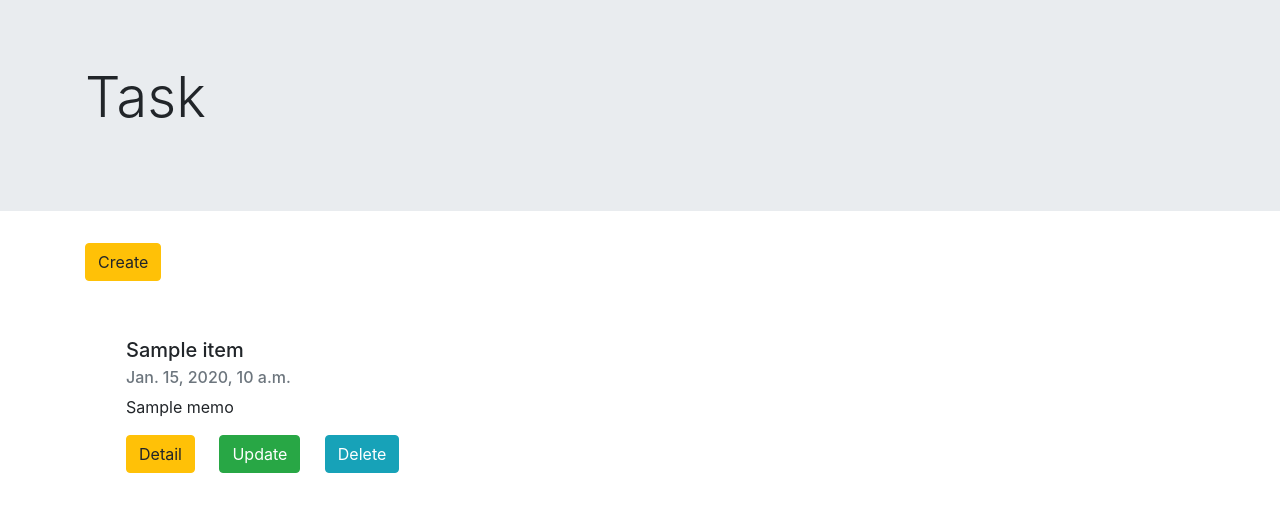
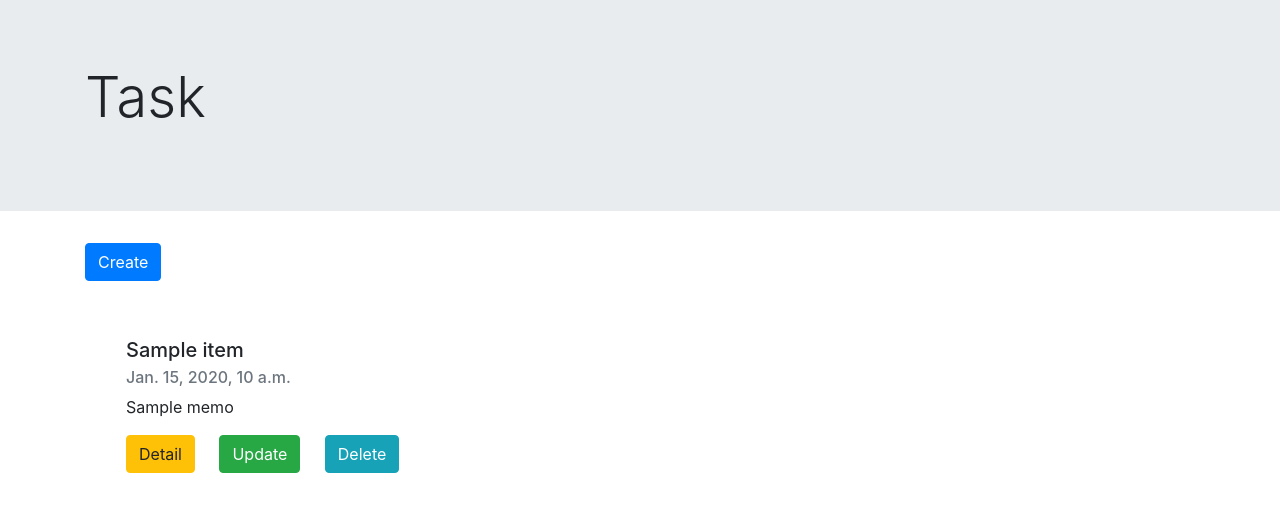
Before and after one commit to tomyoshi/sample-django-todoapp, a Django app: template templates/task/list.html in a window 1280 px wide. Shown: the top 512 px of the page. Run offline with Django 3.2, Linux system fonts and the light colour scheme; the template is opened without the code that fills it: most values are stand-ins (such as "Sample title", 1, 10 or a date in 2020); some libraries are stand-ins or nearby versions.

Commit message:
change color of create button

```diff
--- a/templates/task/list.html
+++ b/templates/task/list.html
@@ -15,7 +15,7 @@
 <div class="container">
   <div class="row">
     <div class="col-md-4 mb-4">
-      <a href="{% url 'create' %}" class="btn btn-warning" tabindex="-1" role="button" aria-disabled="true">Create</a>
+      <a href="{% url 'create' %}" class="btn btn-primary" tabindex="-1" role="button" aria-disabled="true">Create</a>
     </div>
   </div>
 
```
